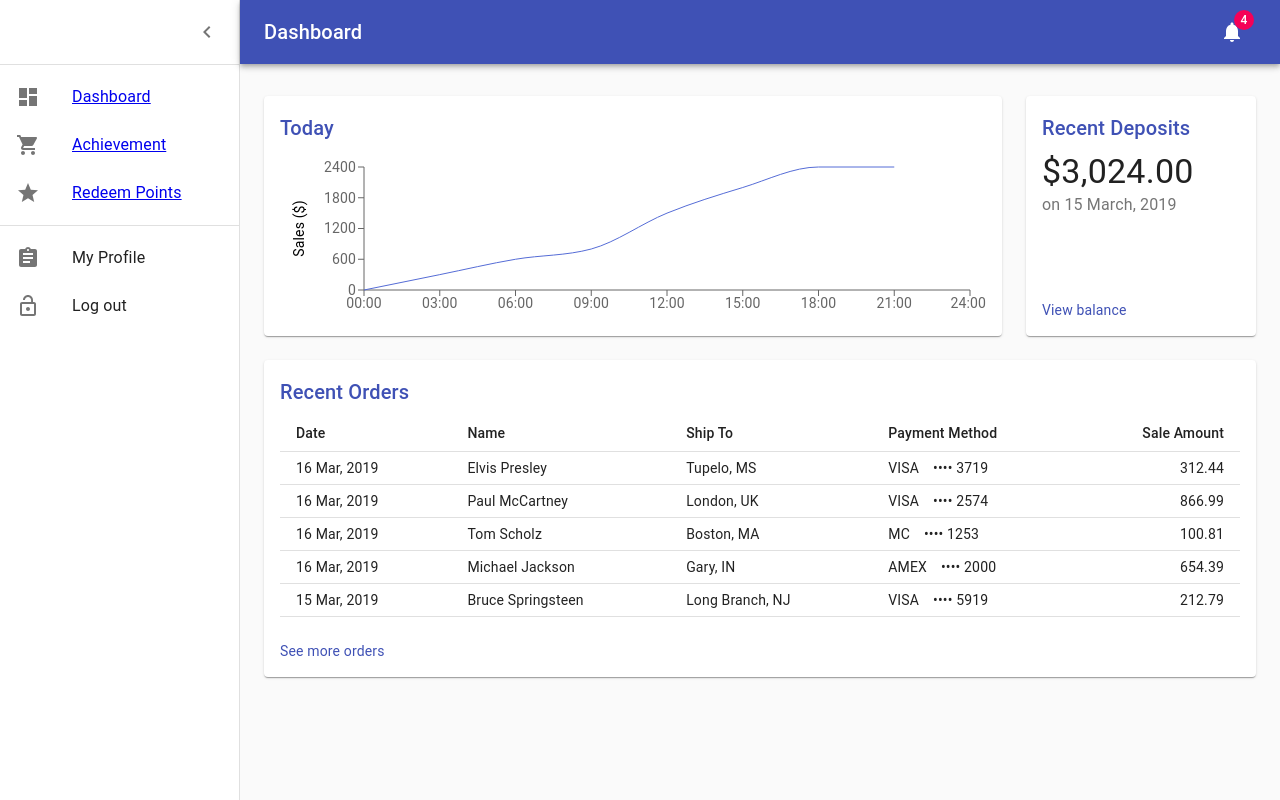
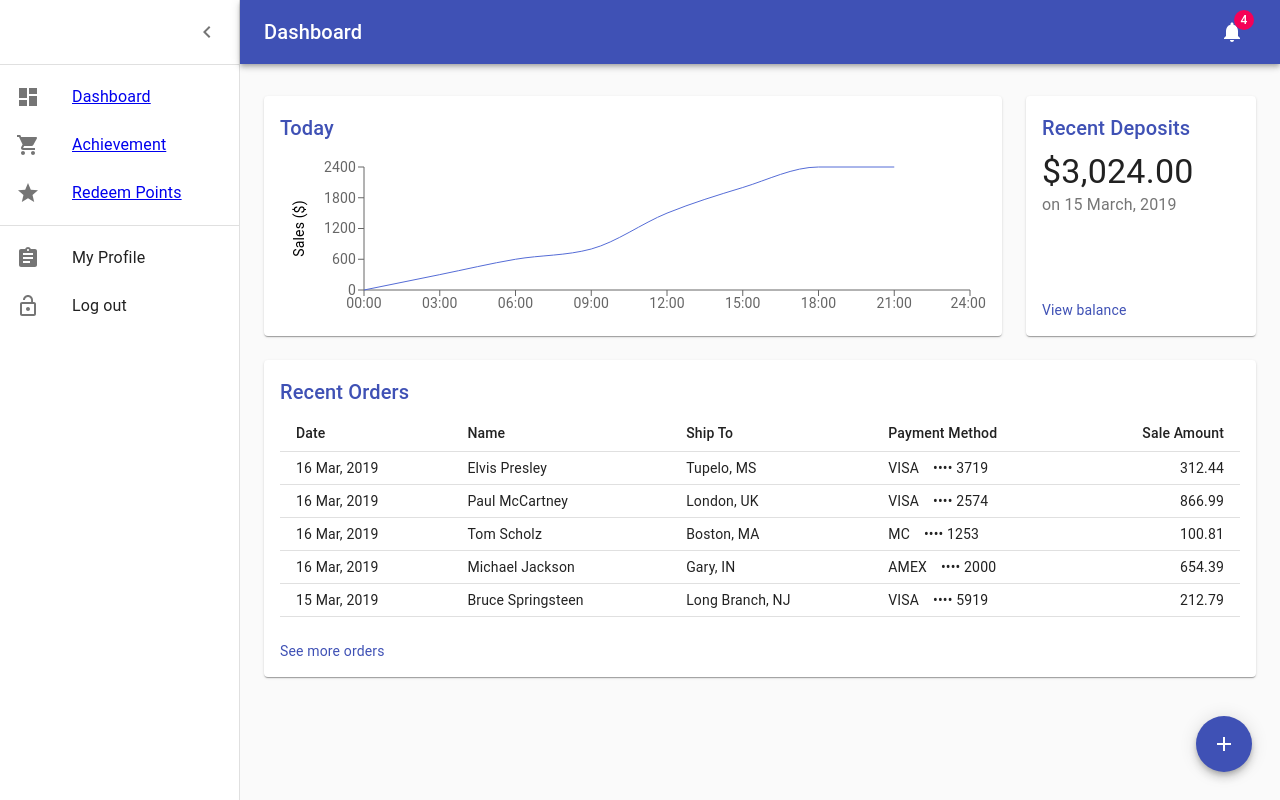
Before and after one commit to aiThanet/Hakuna-matata-cse-hackathon, a React (Create React App) app: page /dashboard in a window 1280 px wide. Built offline with nearby package versions, Linux system fonts and the light colour scheme.

Commit message:
Got an add button

```diff
--- a/src/Dashboard/Main.js
+++ b/src/Dashboard/Main.js
@@ -5,10 +5,13 @@ import { makeStyles } from "@material-ui/core/styles";
 
 import Grid from "@material-ui/core/Grid";
 import Paper from "@material-ui/core/Paper";
+import Fab from '@material-ui/core/Fab';
+import AddIcon from '@material-ui/icons/Add';
 
 import Chart from "./Chart";
 import Deposits from "./Deposits";
 import Orders from "./Orders";
+import { Divider } from "@material-ui/core";
 
 const drawerWidth = 240;
 
@@ -88,7 +91,16 @@ const useStyles = makeStyles(theme => ({
   },
   fixedHeight: {
     height: 240
-  }
+  },
+  fab: {
+    margin: 0,
+    top: "auto",
+    right: 20,
+    bottom: 20,
+    left: "auto",
+    position: "fixed",
+    margin: theme.spacing(1),
+  },
 }));
 
 export default function Dashboard() {
@@ -97,6 +109,7 @@ export default function Dashboard() {
   const fixedHeightPaper = clsx(classes.paper, classes.fixedHeight);
 
   return (
+    <div>
     <Grid container spacing={3}>
       {/* Chart */}
       <Grid item xs={12} md={8} lg={9}>
@@ -115,7 +128,14 @@ export default function Dashboard() {
         <Paper className={classes.paper}>
           <Orders />
         </Paper>
+
       </Grid>
     </Grid>
+    <div>
+    <Fab color="primary" aria-label="add" className={classes.fab}>
+        <AddIcon />
+      </Fab>
+    </div>
+    </div>
   );
 }
```
